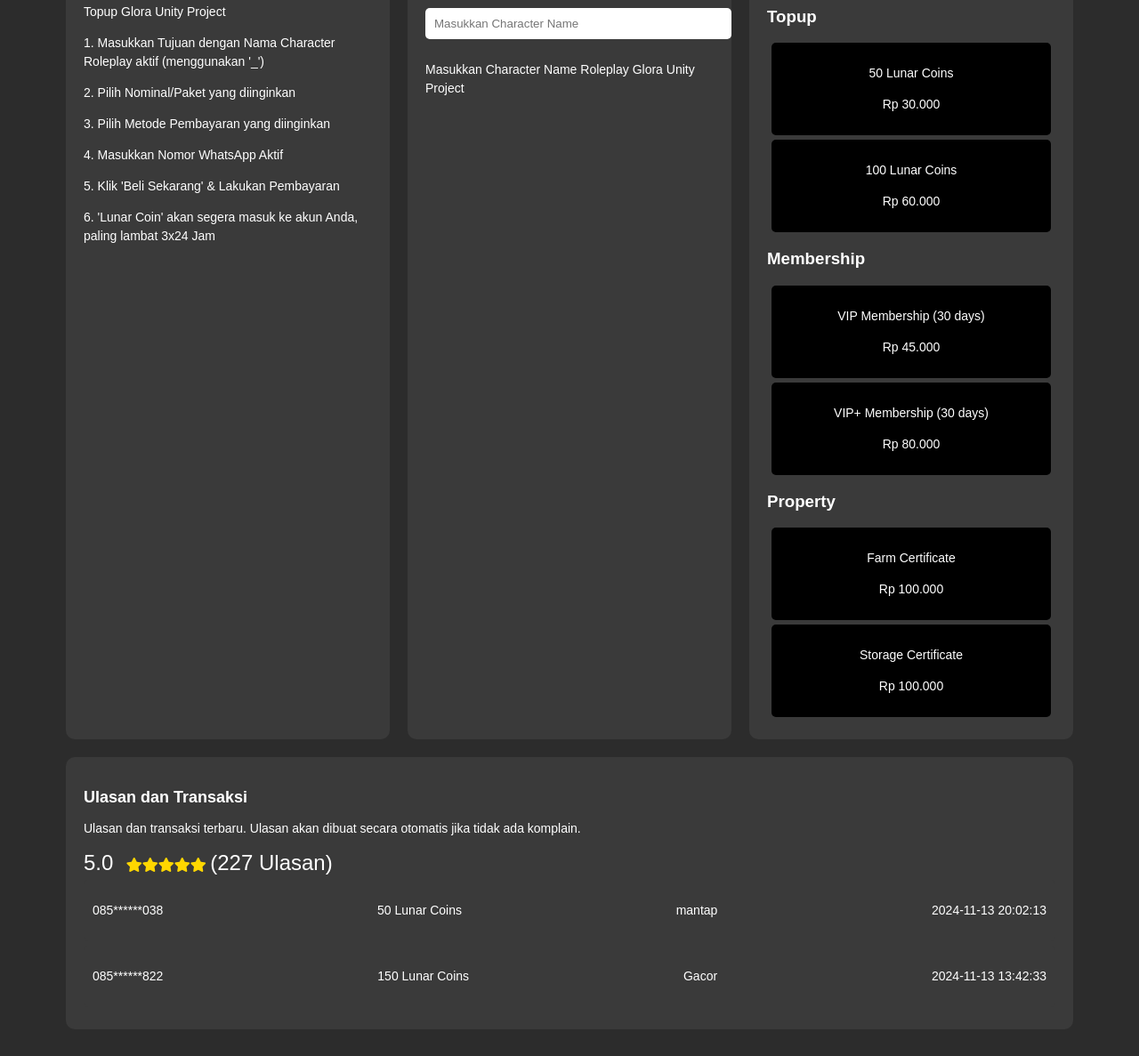
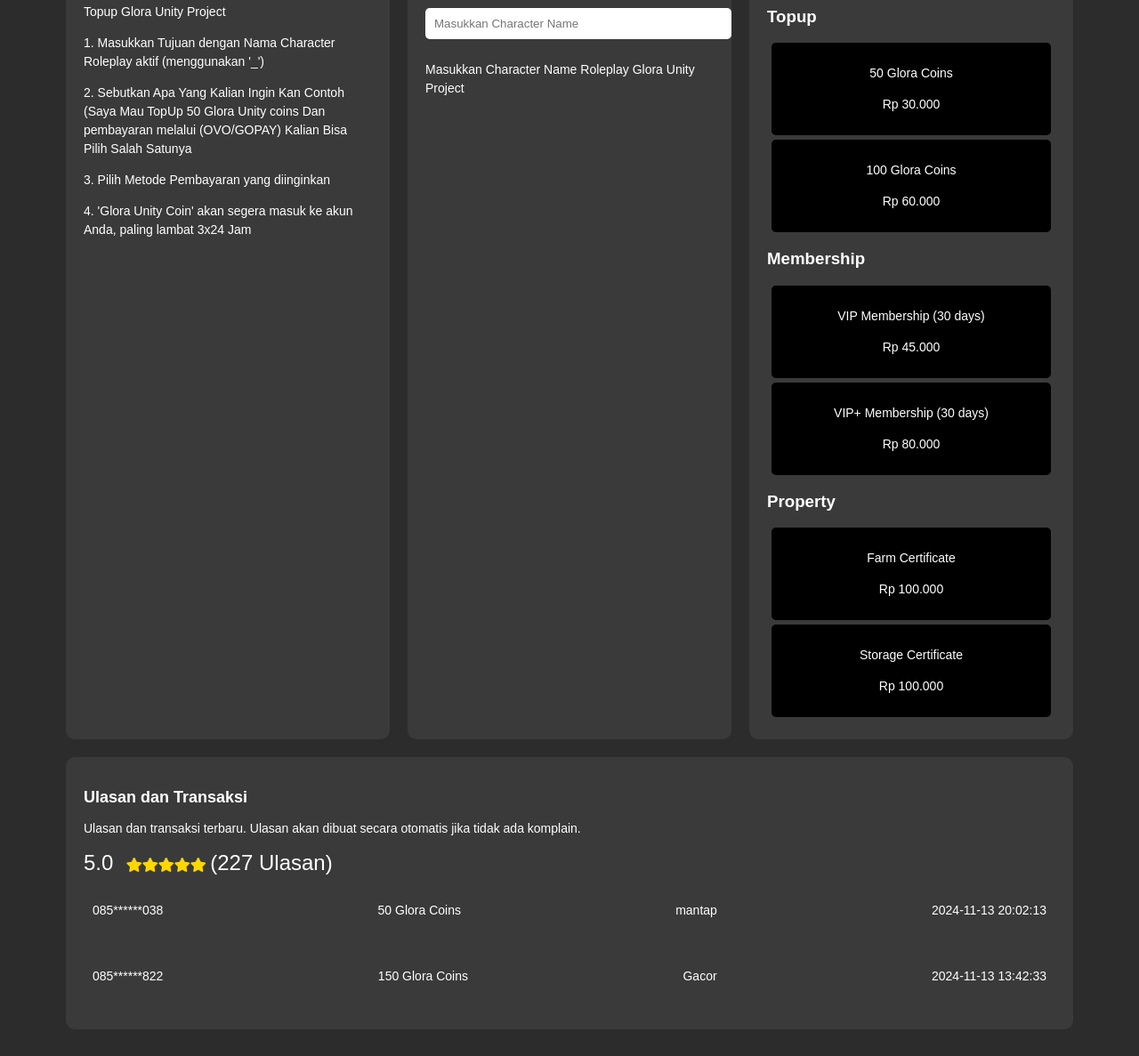
Before and after one commit to NaomyValen18/TopUp-Glora-Unity, a plain HTML site: page index.html in a window 1280 px wide. Shown: the part 303-1490 px from the top of the page at 89% size. Drawn offline with Linux system fonts and the light colour scheme.

Commit message:
index.html

```diff
--- a/index.html
+++ b/index.html
@@ -3,13 +3,13 @@
 <head>
     <meta charset="UTF-8">
     <meta name="viewport" content="width=device-width, initial-scale=1.0">
-    <title>LunarPride (SAMP)</title>
+    <title>Glora Unity Project (SAMP)</title>
     <link href="https://cdnjs.cloudflare.com/ajax/libs/font-awesome/5.15.3/css/all.min.css" rel="stylesheet"/>
     <link rel="stylesheet" href="styles.css">
     <script>
         function openWhatsApp() {
-            const phone = "6289654662425";
-            const message = encodeURIComponent("Saya ingin informasi lebih lanjut mengenai layanan LunarPride.");
+            const phone = "6289654662435";
+            const message = encodeURIComponent("Saya ingin informasi lebih lanjut mengenai layanan Glora Unity Project.");
             window.open(`https://wa.me/${phone}?text=${message}`, "_blank");
         }
     </script>
@@ -17,7 +17,7 @@
 <body>
     <div class="container">
         <div class="header">
-            <img alt="LunarPride Logo" src="https://storage.googleapis.com/a1aa/image/8jSWOx1eephFQUSavH0kkneKWaG1VfmnTOiFGfTjuG6pdHFeE.jpg">
+            <img alt="Glora Unity Project Logo" src="https://storage.googleapis.com/a1aa/image/8jSWOx1eephFQUSavH0kkneKWaG1VfmnTOiFGfTjuG6pdHFeE.jpg">
             <h1>Glora Unity Project (SAMP)</h1>
             <p>Glora Unity Project Community</p>
             <div class="icons">
@@ -31,11 +31,9 @@
                 <h2>Glora Unity Project (SAMP)</h2>
                 <p>Topup Glora Unity Project</p>
                 <p>1. Masukkan Tujuan dengan Nama Character Roleplay aktif (menggunakan '_')</p>
-                <p>2. Pilih Nominal/Paket yang diinginkan</p>
+                <p>2. Sebutkan Apa Yang Kalian Ingin Kan Contoh (Saya Mau TopUp 50 Glora Unity coins Dan pembayaran melalui (OVO/GOPAY) Kalian Bisa Pilih Salah Satunya</p>
                 <p>3. Pilih Metode Pembayaran yang diinginkan</p>
-                <p>4. Masukkan Nomor WhatsApp Aktif</p>
-                <p>5. Klik 'Beli Sekarang' & Lakukan Pembayaran</p>
-                <p>6. 'Lunar Coin' akan segera masuk ke akun Anda, paling lambat 3x24 Jam</p>
+                <p>4. 'Glora Unity Coin' akan segera masuk ke akun Anda, paling lambat 3x24 Jam
             </div>
             <div class="box">
                 <h2>Character Name</h2>
@@ -46,15 +44,13 @@
                 <h2>Pilih Nominal Layanan</h2>
                 <h3 onclick="openWhatsApp()">Topup</h3>
                 <div class="topup" onclick="openWhatsApp()">
-                    <div><p>50 Lunar Coins</p><p>Rp 30.000</p></div>
-                    <div><p>100 Lunar Coins</p><p>Rp 60.000</p></div>
-                    <!-- Tambahkan div lainnya sesuai kebutuhan -->
+                    <div><p>50 Glora Coins</p><p>Rp 30.000</p></div>
+                    <div><p>100 Glora Coins</p><p>Rp 60.000</p></div>
                 </div>
                 <h3 onclick="openWhatsApp()">Membership</h3>
                 <div class="membership" onclick="openWhatsApp()">
                     <div><p>VIP Membership (30 days)</p><p>Rp 45.000</p></div>
                     <div><p>VIP+ Membership (30 days)</p><p>Rp 80.000</p></div>
-                    <!-- Tambahkan div lainnya sesuai kebutuhan -->
                 </div>
                 <h3 onclick="openWhatsApp()">Property</h3>
                 <div class="property" onclick="openWhatsApp()">
@@ -71,8 +67,8 @@
                     <span>(227 Ulasan)</span>
                 </div>
                 <div class="review-list">
-                    <div class="review"><p>085******038</p><p>50 Lunar Coins</p><p>mantap</p><p>2024-11-13 20:02:13</p></div>
-                    <div class="review"><p>085******822</p><p>150 Lunar Coins</p><p>Gacor</p><p>2024-11-13 13:42:33</p></div>
+                    <div class="review"><p>085******038</p><p>50 Glora Coins</p><p>mantap</p><p>2024-11-13 20:02:13</p></div>
+                    <div class="review"><p>085******822</p><p>150 Glora Coins</p><p>Gacor</p><p>2024-11-13 13:42:33</p></div>
                 </div>
             </div>
         </div>
```
